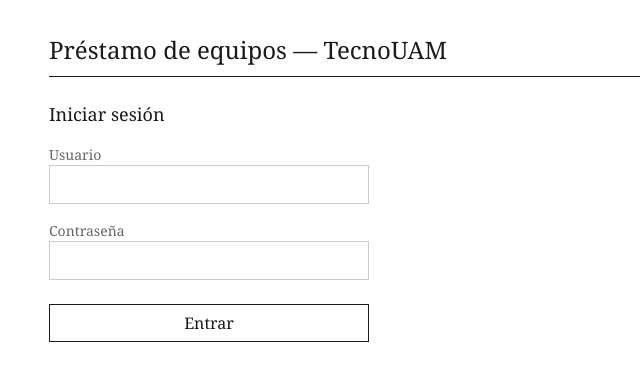
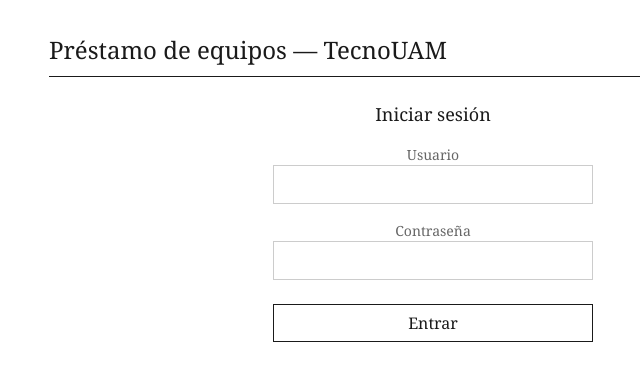
Before and after one commit to maurasqq/TecnoUAM, a React (Vite) app in the folder frontend/: page / in a window 1280 px wide. Shown: the top 380 px of the page, without its empty margins (207-847 px from the left). Built offline with nearby package versions, Linux system fonts and the light colour scheme; no server answers.

Commit message:
Centrar el formulario de inicio de sesión

```diff
--- a/frontend/src/components/LoginForm.css
+++ b/frontend/src/components/LoginForm.css
@@ -1,5 +1,7 @@
 .formulario {
   max-width: 20rem;
+  margin: 0 auto;
+  text-align: center;
 }
 
 .formulario label {
```
